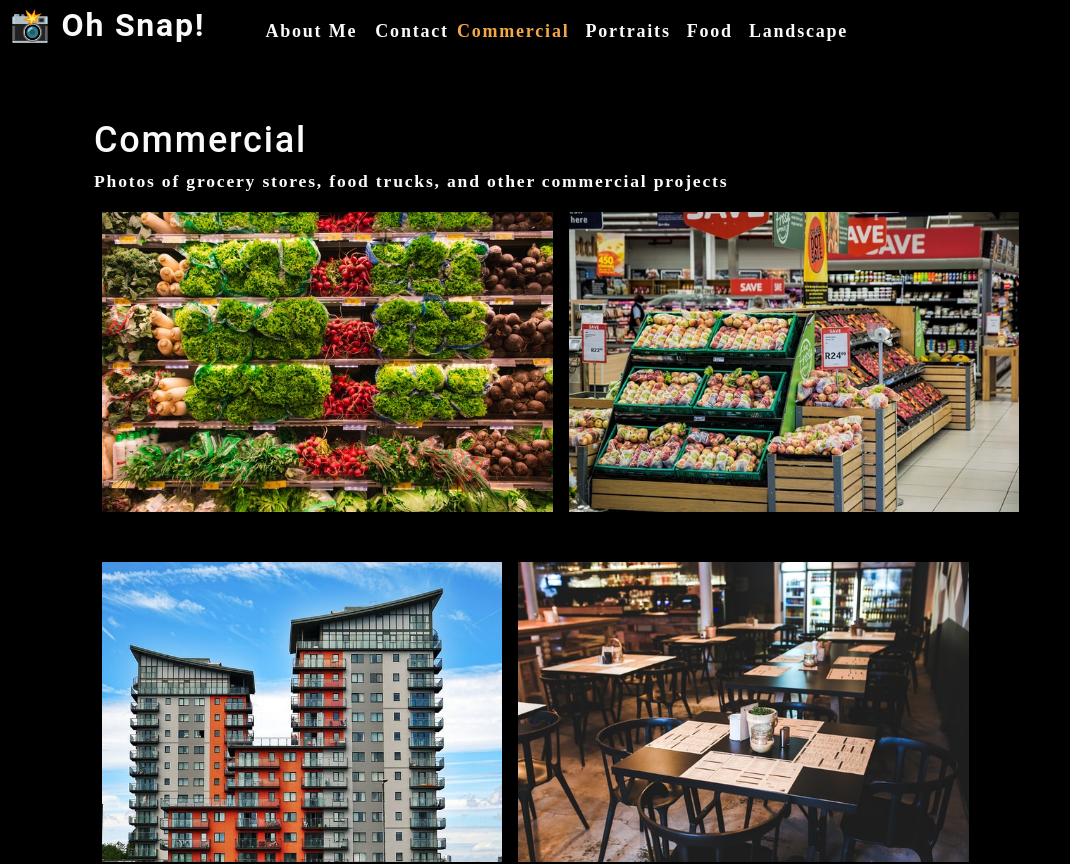
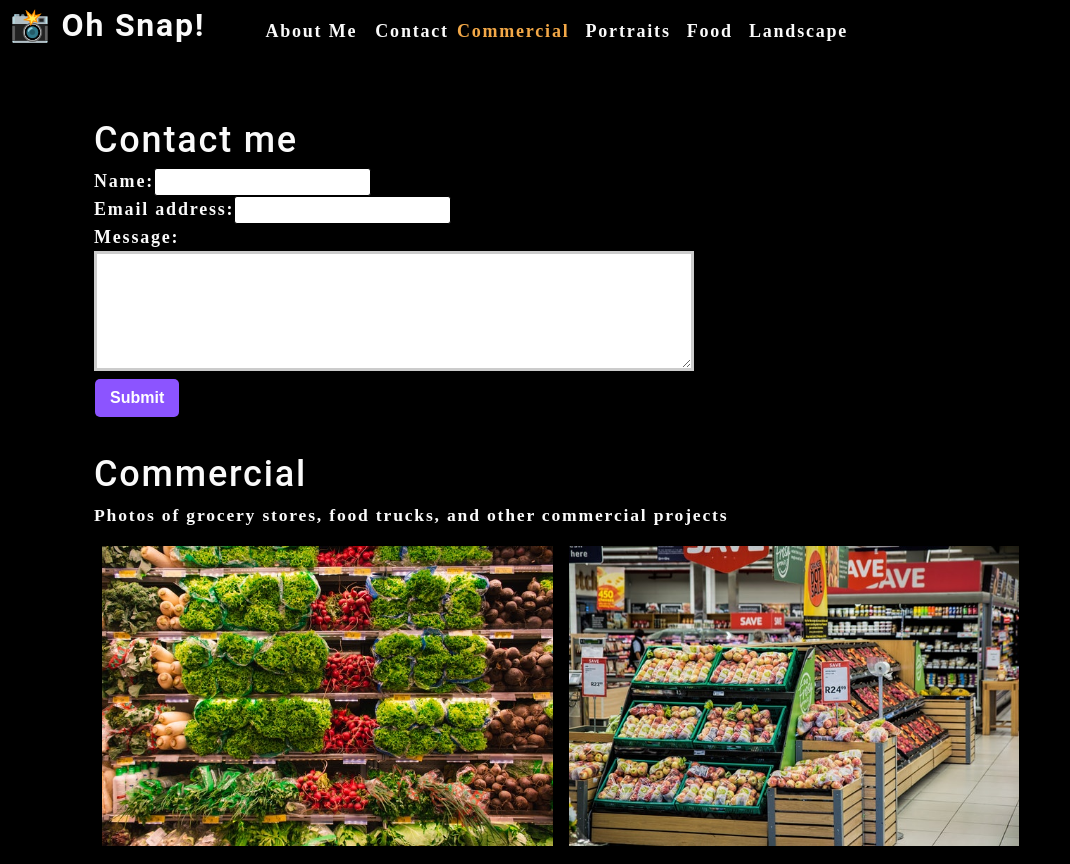
Before and after one commit to BobTarino/oh-snap-2.0, a React (Create React App) app in the folder photo-port/: page / in a window 1280 px wide. Shown: the top 864 px of the page, without its empty margins (0-1070 px from the left). Built offline with nearby package versions, Linux system fonts and the light colour scheme.

Commit message:
added functionality to capture and submit form data

```diff
--- a/photo-port/src/App.js
+++ b/photo-port/src/App.js
@@ -4,6 +4,7 @@ import React, { useState } from 'react';
 import Nav from './components/Nav';
 import About from './components/About';
 import Gallery from './components/Gallery';
+import ContactForm from './components/Contact';
 
 function App() {
   const [categories] = useState([
@@ -26,10 +27,9 @@ function App() {
         currentCategory={currentCategory}
       ></Nav>
       <main>
-        <div>
+        <ContactForm></ContactForm>
         <Gallery currentCategory={currentCategory}></Gallery>
-          <About></About>
-        </div>
+        <About></About>
       </main>
     </div>
   );
```
